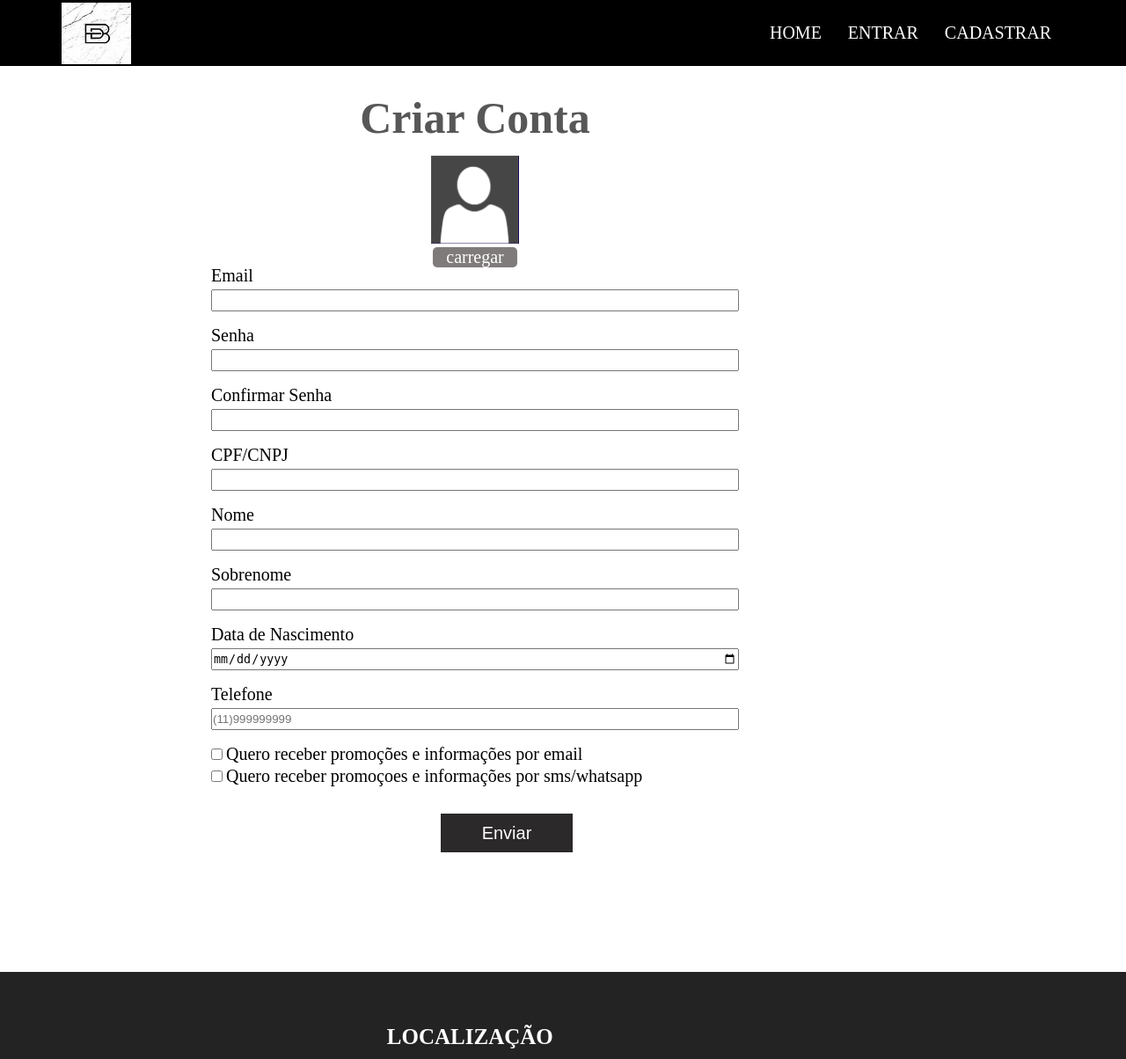
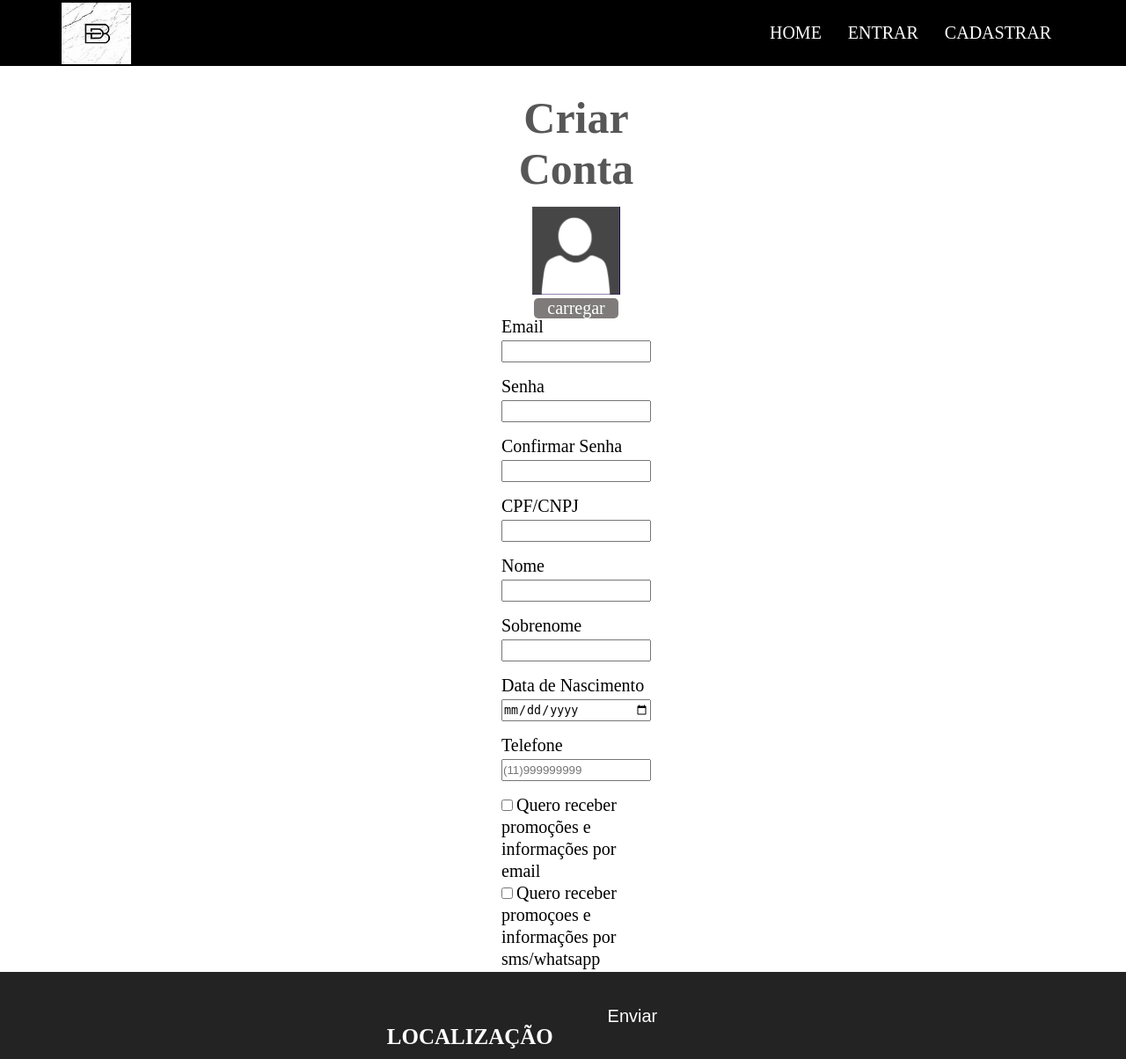
Before and after one commit to Belle-Design/projetoIntegrador, a web app: file cadastro.html in a window 1280 px wide. Shown: the top 1204 px of the page at 88% size. Run offline with its HTML, style and script files only (its server is not run), Linux system fonts and the light colour scheme.

Commit message:
now is OK to go - fixing more bugs

```diff
--- a/css/cadastro.css
+++ b/css/cadastro.css
@@ -6,13 +6,13 @@
     box-sizing: border-box;
 }
 .body {
-    width: 1000px;
+    width: 340px;
     margin: 0 auto;
+    height:600px;
 
 }
 #section2 {
     height: 1000px;
-
 }
 
 h1 {
```
